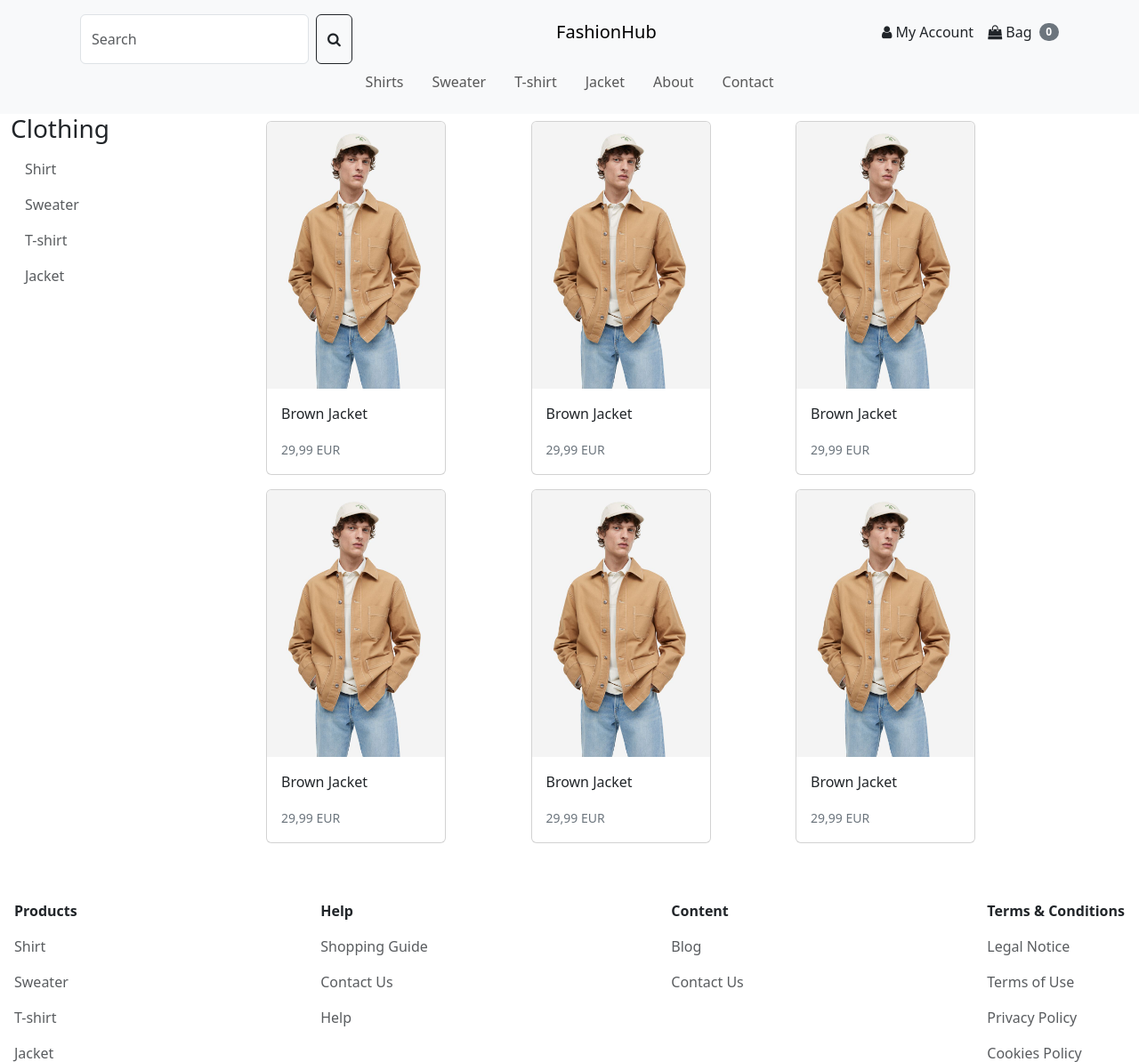
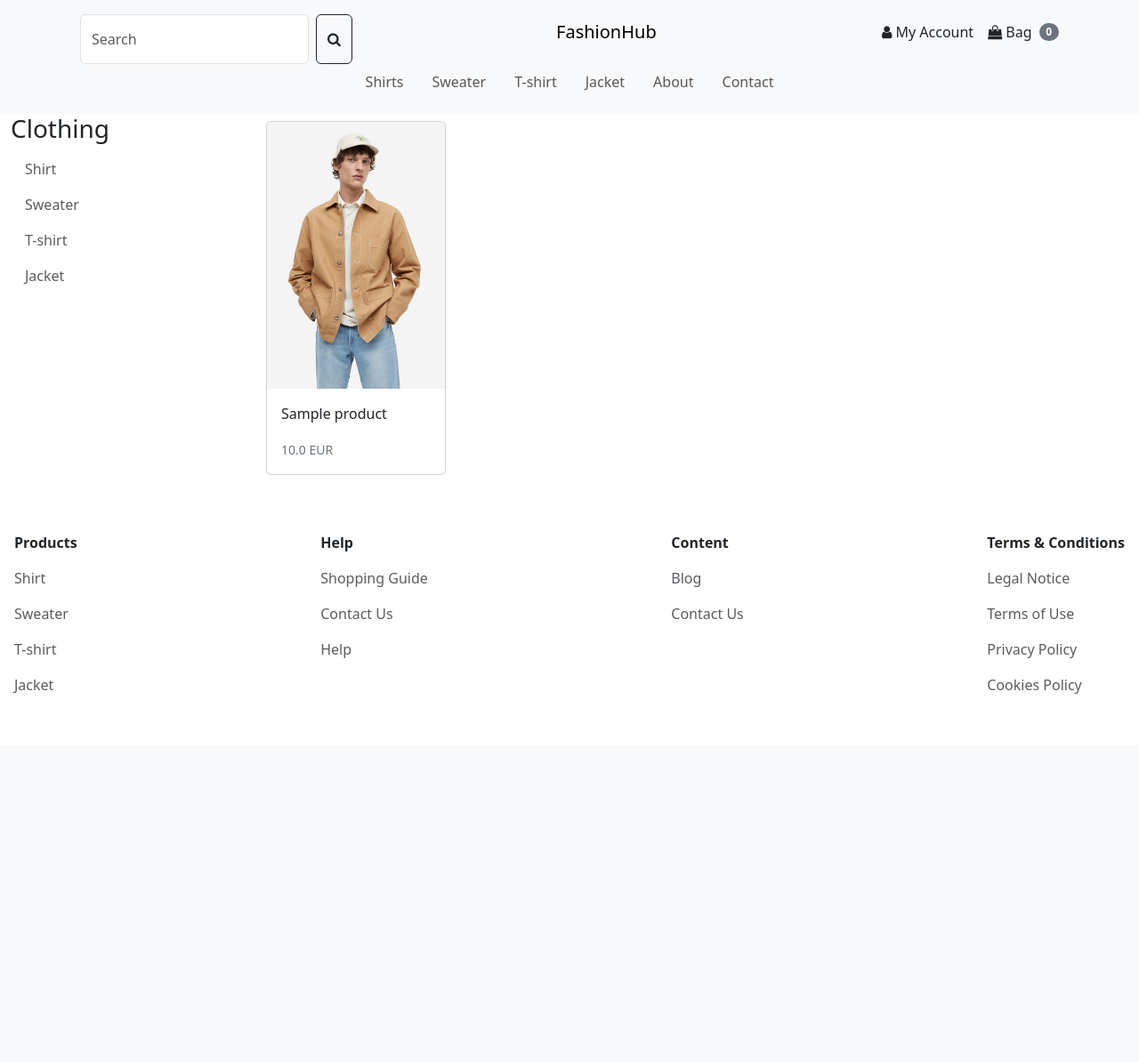
Before and after one commit to JPCLima/FashionHub, a Django app: template store/templates/store/pages/product_list.html in a window 1280 px wide. Shown: the top 1194 px of the page at 89% size. After the commit the page ends 780 px from the top, so only its background shows below. Run offline with Django 4.2, Linux system fonts and the light colour scheme; the template is opened without the code that fills it: values that come from a table or form of the project are taken from there, others are empty; tables that the repository leaves empty hold one stand-in row (values such as "Sample post").

Commit message:
test and create view productlist

```diff
--- a/store/templates/store/pages/product_list.html
+++ b/store/templates/store/pages/product_list.html
@@ -23,60 +23,20 @@
     </div>
 
     <div class="col col-9 d-flex flex-wrap justify-content-between">
+
+        {% for product in products %}
         <div class="card m-2">
             <a href="#">
                 <img src="{% static 'images/jacket1-1.jpg' %}"  class="card-img-top" height="300" alt="product">
             </a>
                 <div class="card-body">
-                    <p class="card-text">Brown Jacket</p>
-                    <small class="text-secondary">29,99 EUR</small>
+                    <p class="card-text">{{product.name}}</p>
+                    <small class="text-secondary">
+                        {{product.price}} EUR
+                    </small>
                 </div>
         </div>
-        <div class="card m-2">
-            <a href="#">
-                <img src="{% static 'images/jacket1-1.jpg' %}"  class="card-img-top" height="300" alt="product">
-            </a>
-                <div class="card-body">
-                    <p class="card-text">Brown Jacket</p>
-                    <small class="text-secondary">29,99 EUR</small>
-                </div>
-        </div>
-        <div class="card m-2">
-            <a href="#">
-                <img src="{% static 'images/jacket1-1.jpg' %}"  class="card-img-top" height="300" alt="product">
-            </a>
-                <div class="card-body">
-                    <p class="card-text">Brown Jacket</p>
-                    <small class="text-secondary">29,99 EUR</small>
-                </div>
-        </div>
-        <div class="card m-2">
-            <a href="#">
-                <img src="{% static 'images/jacket1-1.jpg' %}"  class="card-img-top" height="300" alt="product">
-            </a>
-                <div class="card-body">
-                    <p class="card-text">Brown Jacket</p>
-                    <small class="text-secondary">29,99 EUR</small>
-                </div>
-        </div>
-        <div class="card m-2">
-            <a href="#">
-                <img src="{% static 'images/jacket1-1.jpg' %}"  class="card-img-top" height="300" alt="product">
-            </a>
-                <div class="card-body">
-                    <p class="card-text">Brown Jacket</p>
-                    <small class="text-secondary">29,99 EUR</small>
-                </div>
-        </div>
-        <div class="card m-2">
-            <a href="#">
-                <img src="{% static 'images/jacket1-1.jpg' %}"  class="card-img-top" height="300" alt="product">
-            </a>
-                <div class="card-body">
-                    <p class="card-text">Brown Jacket</p>
-                    <small class="text-secondary">29,99 EUR</small>
-                </div>
-        </div>
+        {% endfor %}
     </div>
 
 </div>
--- a/store/urls.py
+++ b/store/urls.py
@@ -7,7 +7,7 @@ app_name = 'store'
 # Routes
 urlpatterns = [
     path('', views.home, name='home'),
-    path('productList', views.productList, name='productList'),
+    path('productList/', views.productList, name='productList'),
     path('product/<int:id>', views.product, name='product'),
     path('cart', views.cart, name='cart'),
     path('checkout', views.checkout, name='checkout'),
```
Also changed, not shown: store/tests/test_store_views_product_list.py (added, +44 -0 lines), store/views.py (+6 -2 lines).
